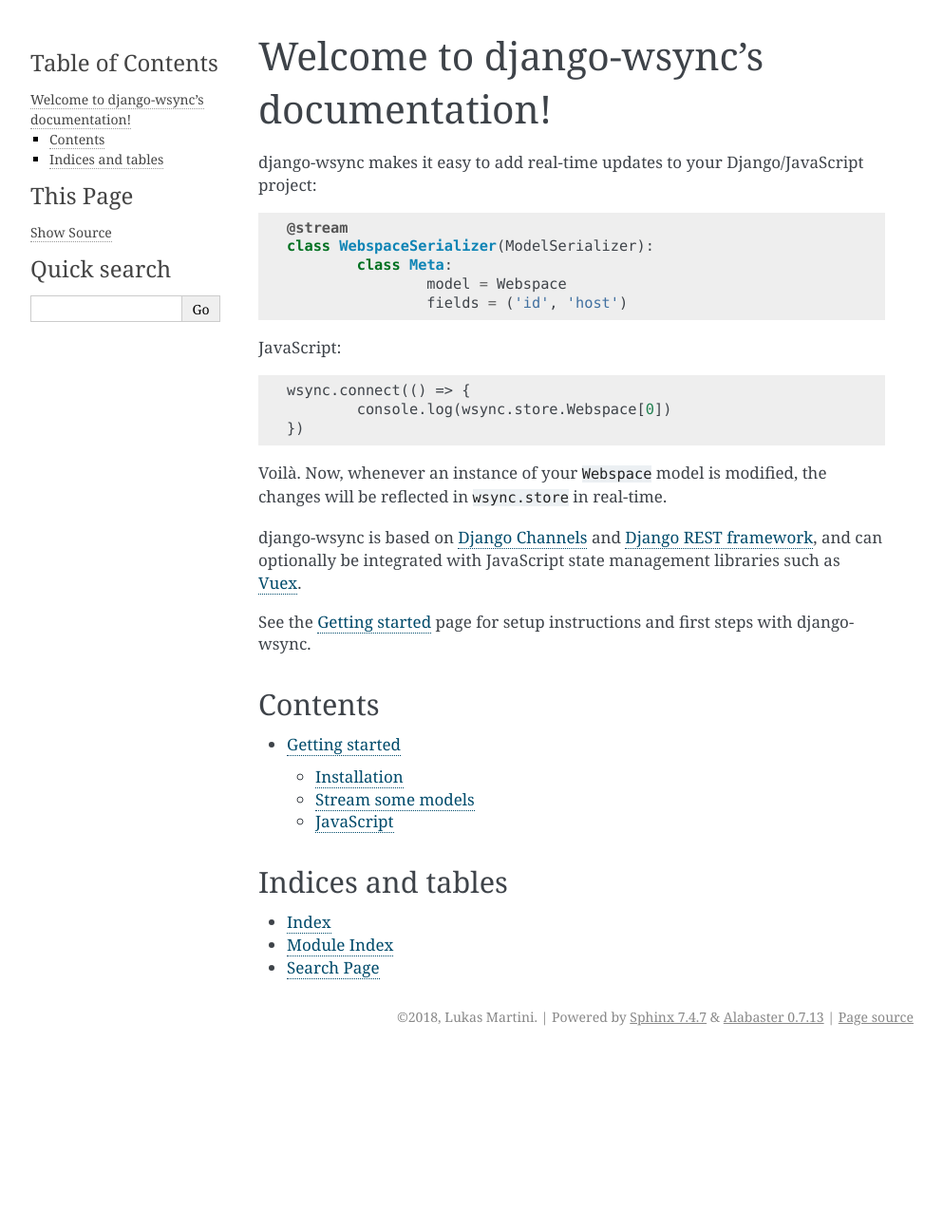
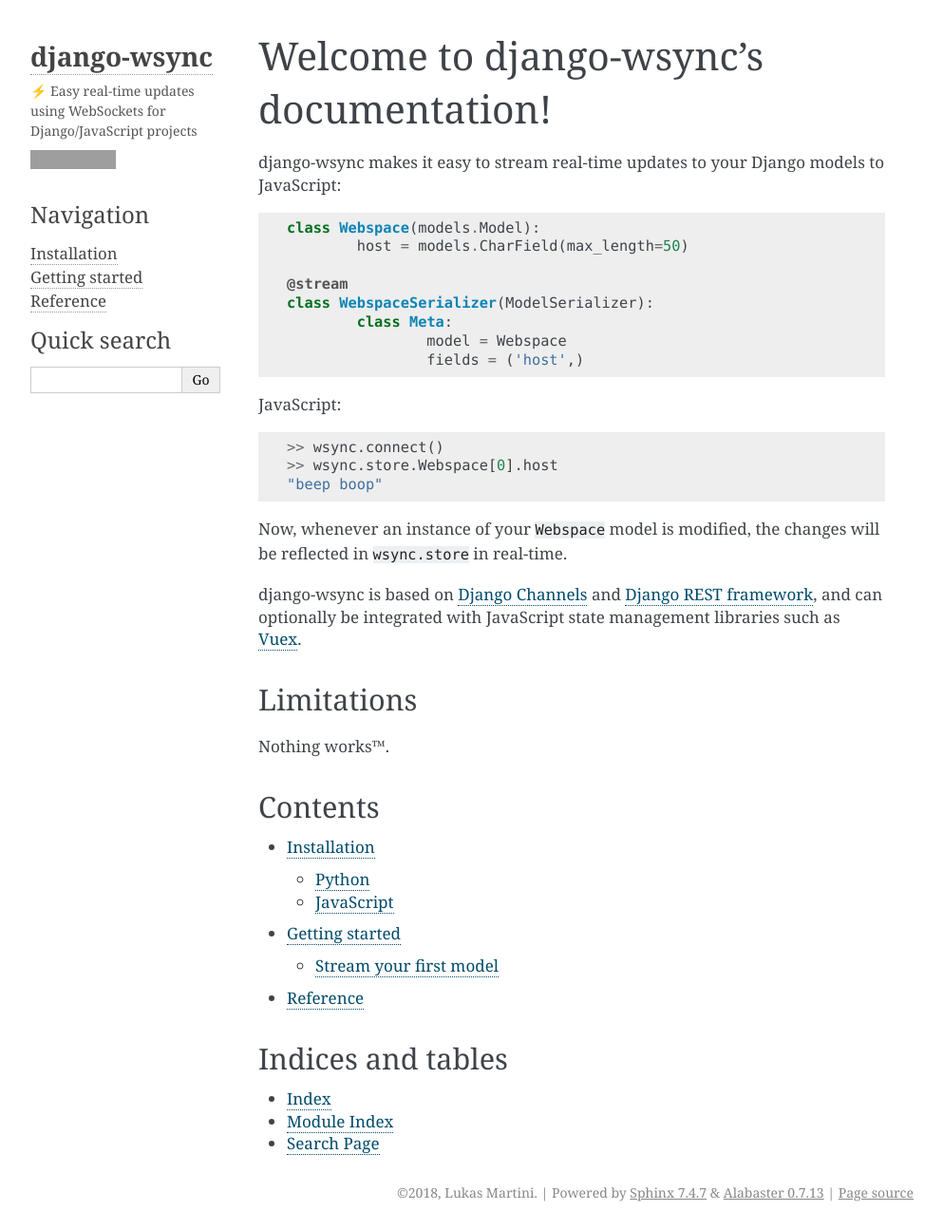
Before and after one commit to lutoma/django-wsync, a Sphinx documentation site: the page built from docs/index.rst, in a window 1280 px wide. Shown: the whole page at 95% size, without its empty margins (148-1141 px from the left). Built offline with Sphinx 7.4.7, drawn with Linux system fonts in a browser that asks for light colours; before the commit the page ends 1110 px from its top, so only the background shows below that; grey boxes are pictures that could not be loaded.

Commit message:
More documentation

```diff
--- a/docs/conf.py
+++ b/docs/conf.py
@@ -39,7 +39,7 @@
 # extensions coming with Sphinx (named 'sphinx.ext.*') or your custom
 # ones.
 extensions = [
-    'sphinx.ext.autodoc',
+#    'sphinx.ext.autodoc',
     'sphinx.ext.todo',
     'sphinx.ext.coverage',
     'sphinx.ext.viewcode',
@@ -100,8 +100,16 @@
 # default: ``['localtoc.html', 'relations.html', 'sourcelink.html',
 # 'searchbox.html']``.
 #
-# html_sidebars = {}
 
+html_sidebars = {
+    '**': [
+        'about.html',
+        'navigation.html',
+        'relations.html',
+        'searchbox.html',
+        'donate.html',
+    ]
+}
 
 # -- Options for HTMLHelp output ---------------------------------------------
 
@@ -114,7 +122,7 @@
 latex_elements = {
     # The paper size ('letterpaper' or 'a4paper').
     #
-    # 'papersize': 'letterpaper',
+    'papersize': 'a4paper',
 
     # The font size ('10pt', '11pt' or '12pt').
     #
@@ -162,6 +170,15 @@
 
 # -- Extension configuration -------------------------------------------------
 
+html_theme_options = {
+#    'logo': 'logo.png',
+    'github_user': 'lutoma',
+    'github_repo': 'django-wsync',
+    'github_type': 'star',
+    'description': '⚡ Easy real-time updates using WebSockets for Django/JavaScript projects',
+}
+
+
 # -- Options for todo extension ----------------------------------------------
 
 # If true, `todo` and `todoList` produce output, else they produce nothing.
--- a/docs/index.rst
+++ b/docs/index.rst
@@ -1,40 +1,48 @@
 Welcome to django-wsync's documentation!
-========================================
+****************************************
 
-django-wsync makes it easy to add real-time updates to your Django/JavaScript project::
+django-wsync makes it easy to stream real-time updates to your Django models to JavaScript::
+
+	class Webspace(models.Model):
+		host = models.CharField(max_length=50)
 
 	@stream
 	class WebspaceSerializer(ModelSerializer):
 		class Meta:
 			model = Webspace
-			fields = ('id', 'host')
+			fields = ('host',)
 
 JavaScript:
 
 .. code-block:: js
 
-	wsync.connect(() => {
-		console.log(wsync.store.Webspace[0])
-	})
+	>> wsync.connect()
+	>> wsync.store.Webspace[0].host
+	"beep boop"
 
-Voilà. Now, whenever an instance of your ``Webspace`` model is modified, the changes will be reflected in ``wsync.store`` in real-time.
+Now, whenever an instance of your ``Webspace`` model is modified, the changes will be reflected in ``wsync.store`` in real-time.
 
 django-wsync is based on `Django Channels <https://channels.readthedocs.io/en/latest/>`_ and `Django REST framework <http://www.django-rest-framework.org/>`_, and can optionally be integrated with JavaScript state management libraries such as `Vuex <https://vuex.vuejs.org/>`_.
 
-See the :ref:`getting-started` page for setup instructions and first steps with django-wsync.
+Limitations
+===========
+
+Nothing works™.
 
 Contents
---------
+========
 
 .. toctree::
    :maxdepth: 2
 
-   tutorial
+   installation
+   getting-started
+   reference
 
 
 
 Indices and tables
-------------------
+==================
 
 * :ref:`genindex`
 * :ref:`modindex`
--- /dev/null
+++ b/docs/reference.rst
@@ -0,0 +1,5 @@
+Reference
+*********
+
+.. automodule:: wsync
+.. autoclass:: wsync.consumers.WSyncConsumer
```
Also changed, not shown: docs/getting-started.rst (added, +31 -0 lines), docs/installation.rst (added, +48 -0 lines), docs/tutorial.rst (deleted, +0 -73 lines), 1 other file.
